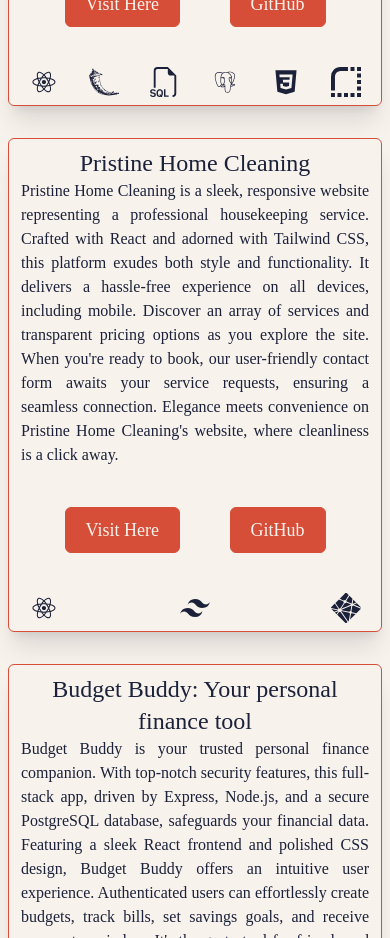
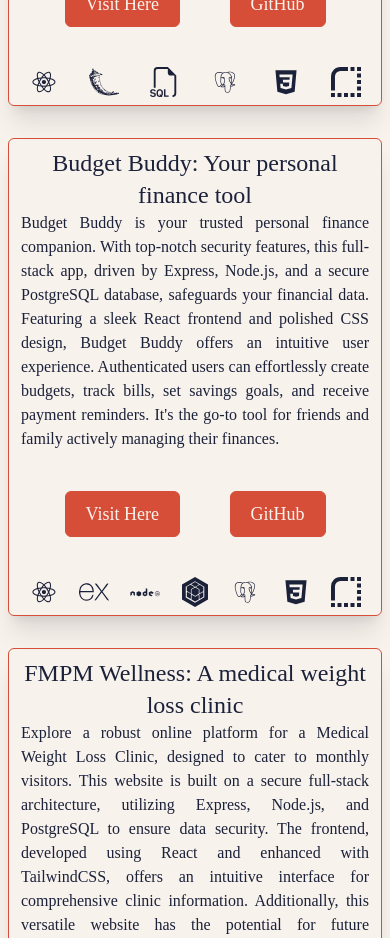
Before and after one commit to amarrero10/portfolio, a React (Create React App) app: page / in a window 390 px wide. Shown: the part 4340-5278 px from the top of the page. Built offline with nearby package versions, Linux system fonts and the light colour scheme; what tailwindcss-animated would draw is missing.

Commit message:
Removed Pristine Clean

```diff
--- a/src/components/Home.js
+++ b/src/components/Home.js
@@ -36,7 +36,6 @@ import {
 import { BiUniversalAccess } from "react-icons/bi";
 import cozynest from "../images/cozy-nest-screenshot.png";
 import pledge from "../images/pledge-palooza-screenshot.png";
-import pristine from "../images/pristine-clean-screenshot.png";
 import budget from "../images/budget-buddy.png";
 import FMPM from "../images/FMPM.png";
 
@@ -350,52 +349,6 @@ function Home() {
 
           <div className="group h-[400px] rounded-md shadow-xl w-[600px] mx-auto ">
             <img
-              src={pristine}
-              className=" group-hover:hidden h-full object-fit "
-              alt="cozy nest website"
-            />
-            <div className="group-hover:visible group-hover:bg-blurple group-hover:text-sand group-hover:h-full invisible flex flex-col items-center sm:justify-between sm:py-2 px-3">
-              <h1 className="text-2xl sm:text-3xl">Pristine Home Cleaning</h1>
-              <p className="text-justify">
-                Pristine Home Cleaning is a sleek, responsive website representing a professional
-                housekeeping service. Crafted with React and adorned with Tailwind CSS, this
-                platform exudes both style and functionality. It delivers a hassle-free experience
-                on all devices, including mobile. Discover an array of services and transparent
-                pricing options as you explore the site. When you're ready to book, our
-                user-friendly contact form awaits your service requests, ensuring a seamless
-                connection. Elegance meets convenience on Pristine Home Cleaning's website, where
-                cleanliness is a click away.
-              </p>
-              <div className=" flex w-3/4 justify-between sm:w-64">
-                <a
-                  href="https://pristineclean.netlify.app/"
-                  target="_blank"
-                  rel="noopener noreferrer"
-                >
-                  <button className="invisible group-hover:visible text-lg border border-sand px-5 h-fit py-2 rounded-md text-sand hover:bg-cherry hover:text-sand hover:border-cherry">
-                    Visit Here
-                  </button>
-                </a>
-                <a
-                  href="https://github.com/amarrero10/Housekeeping"
-                  target="_blank"
-                  rel="noopener noreferrer"
-                >
-                  <button className="text-lg border border-sand px-5 h-fit py-2 rounded-md text-sand hover:bg-cherry hover:text-sand hover:border-cherry invisible group-hover:visible">
-                    GitHub
-                  </button>
-                </a>
-              </div>
-              <div className="flex text-3xl w-1/2 mx-auto justify-between px-2 sm:w-1/3">
-                <DiReact />
-                <SiTailwindcss />
-                <SiNetlify />
-              </div>
-            </div>
-          </div>
-
-          <div className="group h-[400px] rounded-md shadow-xl w-[600px] mx-auto ">
-            <img
               src={budget}
               className=" group-hover:hidden h-full object-fit "
               alt="cozy nest website"
@@ -577,45 +530,7 @@ function Home() {
             </div>
           </div>
         </div>
-        <div className="sm:hidden block rounded-md shadow-xl border border-cherry mb-8 ">
-          <div className="  sm:invisible flex flex-col items-center justify-between py-2 px-3">
-            <h1 className="text-2xl text-center">Pristine Home Cleaning</h1>
-            <p className="text-justify">
-              Pristine Home Cleaning is a sleek, responsive website representing a professional
-              housekeeping service. Crafted with React and adorned with Tailwind CSS, this platform
-              exudes both style and functionality. It delivers a hassle-free experience on all
-              devices, including mobile. Discover an array of services and transparent pricing
-              options as you explore the site. When you're ready to book, our user-friendly contact
-              form awaits your service requests, ensuring a seamless connection. Elegance meets
-              convenience on Pristine Home Cleaning's website, where cleanliness is a click away.
-            </p>
-            <div className=" flex justify-between py-10 w-3/4">
-              <a
-                href="https://pristineclean.netlify.app/"
-                target="_blank"
-                rel="noopener noreferrer"
-              >
-                <button className="text-lg border border-cherry bg-cherry px-5 h-fit py-2 rounded-md text-sand  ">
-                  Visit Here
-                </button>
-              </a>
-              <a
-                href="https://github.com/amarrero10/Housekeeping"
-                target="_blank"
-                rel="noopener noreferrer"
-              >
-                <button className="text-lg border border-cherry bg-cherry px-5 h-fit py-2 rounded-md text-sand  ">
-                  GitHub
-                </button>
-              </a>
-            </div>
-            <div className="flex text-3xl w-full mx-auto justify-between px-2 sm:w-1/2">
-              <DiReact />
-              <SiTailwindcss />
-              <SiNetlify />
-            </div>
-          </div>
-        </div>
+
         <div className="sm:hidden block rounded-md shadow-xl border border-cherry mb-8 ">
           <div className="  sm:invisible flex flex-col items-center justify-between py-2 px-3">
             <h1 className="text-2xl text-center">Budget Buddy: Your personal finance tool</h1>
```
